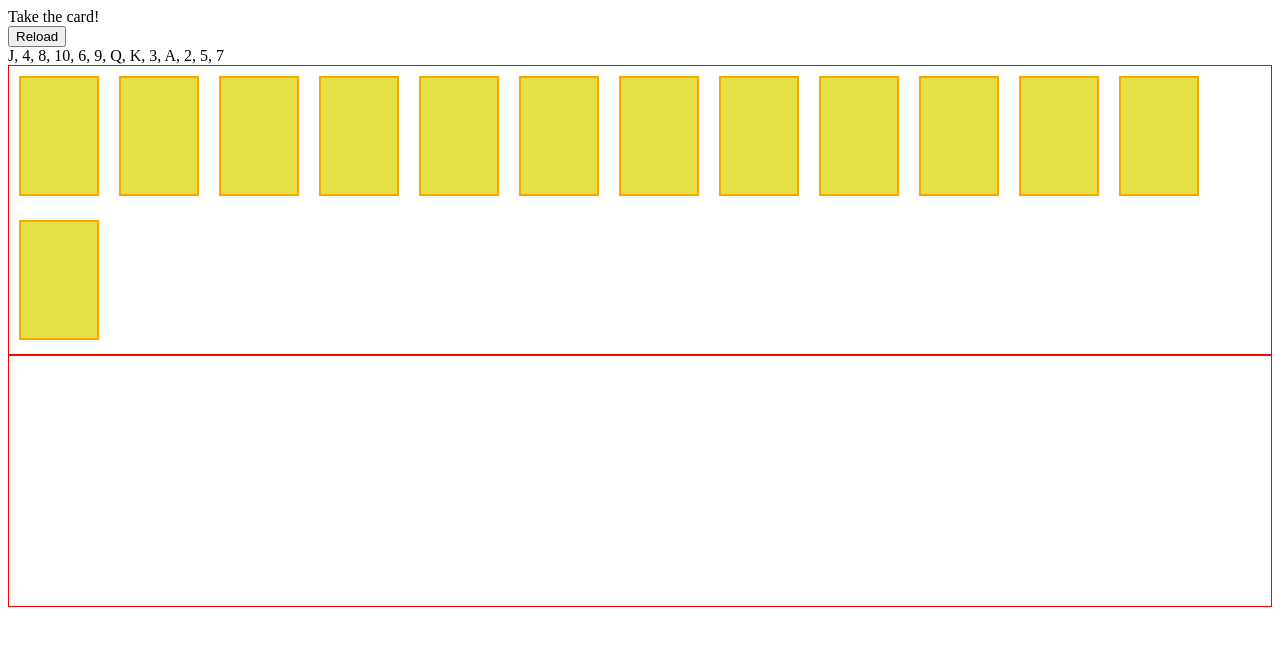
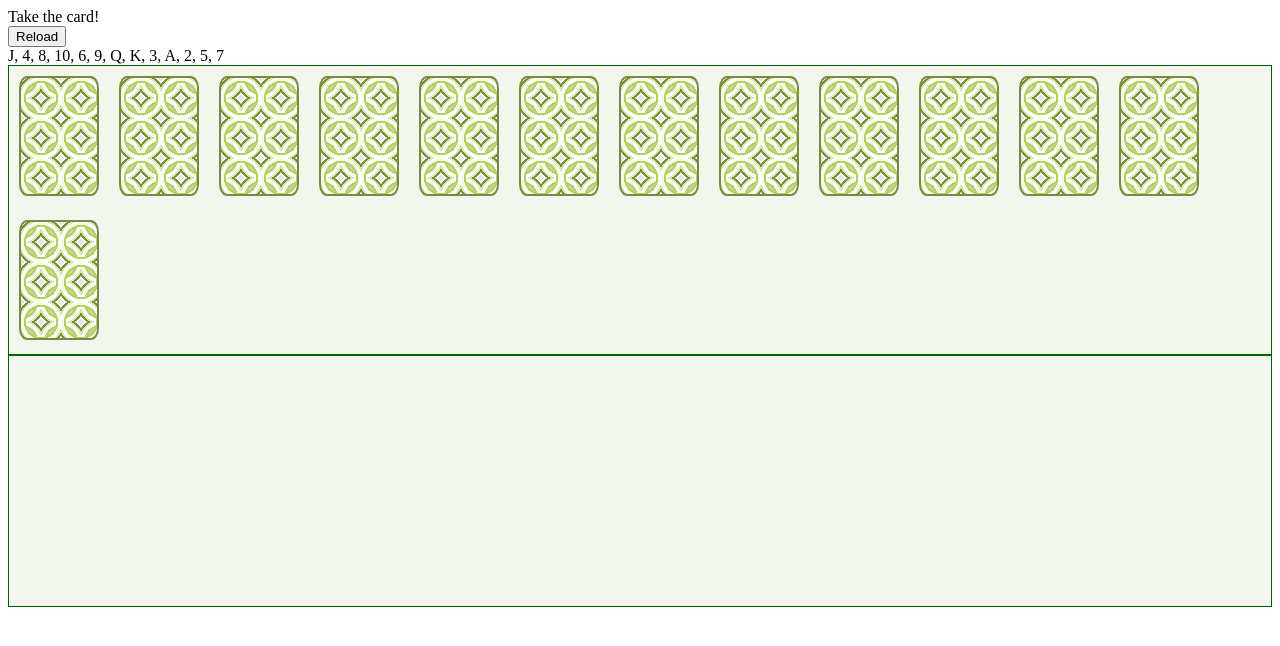
Before and after one commit to knika-starkey/queen-nex, a plain HTML site: page index.html in a window 1280 px wide. Drawn offline with Linux system fonts and the light colour scheme.

Commit message:
a bit beauty

```diff
--- a/index.html
+++ b/index.html
@@ -10,19 +10,66 @@
         display: inline-block;
         width: 80px;
         height: 120px;
-        border: solid 2px orange;
-        background-color: rgb(228, 225, 69);
+        border: solid 2px #798b3c;
+        background-color: #d9e6a7;
         padding: 20px;
         margin: 10px;
+        word-wrap: break-word;
         box-sizing: border-box;
         text-align: center;
+        /* text-decoration: wavy; */
+        text-decoration: underline overline;
         font-size: 40px;
-        color: red;
+        color: darkgreen;
+        border-radius: 10%;
       }
-
+      .backCard {
+        background-image: radial-gradient(
+            closest-side,
+            transparent 0%,
+            transparent 75%,
+            #b6cc66 76%,
+            #b6cc66 85%,
+            #edffdb 86%,
+            #edffdb 94%,
+            #ffffff 95%,
+            #ffffff 103%,
+            #d9e6a7 104%,
+            #d9e6a7 112%,
+            #798b3c 113%,
+            #798b3c 121%,
+            #ffffff 122%,
+            #ffffff 130%,
+            #e0ead7 131%,
+            #e0ead7 140%
+          ),
+          radial-gradient(
+            closest-side,
+            transparent 0%,
+            transparent 75%,
+            #b6cc66 76%,
+            #b6cc66 85%,
+            #edffdb 86%,
+            #edffdb 94%,
+            #ffffff 95%,
+            #ffffff 103%,
+            #d9e6a7 104%,
+            #d9e6a7 112%,
+            #798b3c 113%,
+            #798b3c 121%,
+            #ffffff 122%,
+            #ffffff 130%,
+            #e0ead7 131%,
+            #e0ead7 140%
+          );
+        background-size: 40px 40px;
+        background-color: #c8d3a7;
+        background-position: 0 0, 20px 20px;
+      }
       #real_cards,
       #played_cards {
-        border: 1px solid red;
+        border: 1px solid darkgreen;
+        background-color: #f1f7ec;
         min-height: 250px;
       }
 
@@ -38,10 +85,38 @@
         transition: all 3s ease;
         opacity: 0;
       }
+      .opac-card {
+        transition: all 3s ease;
+        transform-origin: 0 0;
+        transform: translateY(-100px);
+        opacity: 0;
+        transition-delay: 0ms;
+      }
+      #congrat {
+        transition: all 5s;
+        width: 100%;
+        height: 100%;
+        text-align: center;
+        font-size: 100px;
+        color: #f1f7ec;
+        position: absolute;
+        /* z-index: 9999; */
+        /* background: url("images/loading.gif") no-repeat center center
+          rgba(0, 0, 0, 0.25); */
+        background-color: #798b3c;
+      }
+      .sized {
+        transition: all 3s ease;
+        visibility: hidden;
+        width: 0%;
+        height: 0%;
+        opacity: 0;
+      }
     </style>
   </head>
 
   <body>
+    <div id="congrat" class="sized"></div>
     <div id="info"></div>
     <!-- <input type="number" name="" id="card" min="0" max="13" />
     <button id="set_card">Set Card</button> -->
--- a/script.js
+++ b/script.js
@@ -11,6 +11,8 @@ let rel = document.getElementById("reload");
 
 let realCards = document.getElementById("real_cards");
 let playedCardsField = document.getElementById("played_cards");
+
+let congratDiv = document.getElementById("congrat");
 
 let playedCards = [];
 
@@ -35,15 +37,21 @@ shuffle(cards);
 function showCards(cards) {
   return cards.join(", ");
 }
+function tidy(s) {
+  if (!isNaN(s)) {
+    let ne = "&#9824;".repeat(s);
+    return ne;
+  } else return s;
+}
 
 cardsField.innerHTML = showCards(cards);
 
 function generateCards(cards, cardsF, show = false) {
   cardsF.innerHTML = "";
   for (let i = 0; i < cards.length; i++) {
-    cardsF.innerHTML += `<div id="rc_${cards[i]}" class="card">${
-      show ? cards[i] : ""
-    }</div>`;
+    cardsF.innerHTML += `<div id="rc_${cards[i]}" class="card ${
+      show ? "" : "backCard"
+    } ">${show ? cards[i] : ""}</div>`;
   }
 }
 
@@ -122,6 +130,8 @@ function checkWin(who, card) {
 
     stop();
     fly();
+    congratDiv.classList.remove("sized");
+    congratDiv.innerHTML = who + " win!";
     return true;
   }
   return false;
@@ -137,7 +147,9 @@ function stop() {
 function fly() {
   let card_elements = document.getElementsByClassName("card");
   for (let i = 0; i < card_elements.length; i++) {
-    card_elements[i].classList.add("rotate");
+    card_elements[i].classList.add("opac-card");
+    // card_elements[i].classList.add(`transition-delay: ${i * 50}ms;`);
+    card_elements[i].style.transitionDelay = `${i * 200}ms`;
   }
 }
 
```
